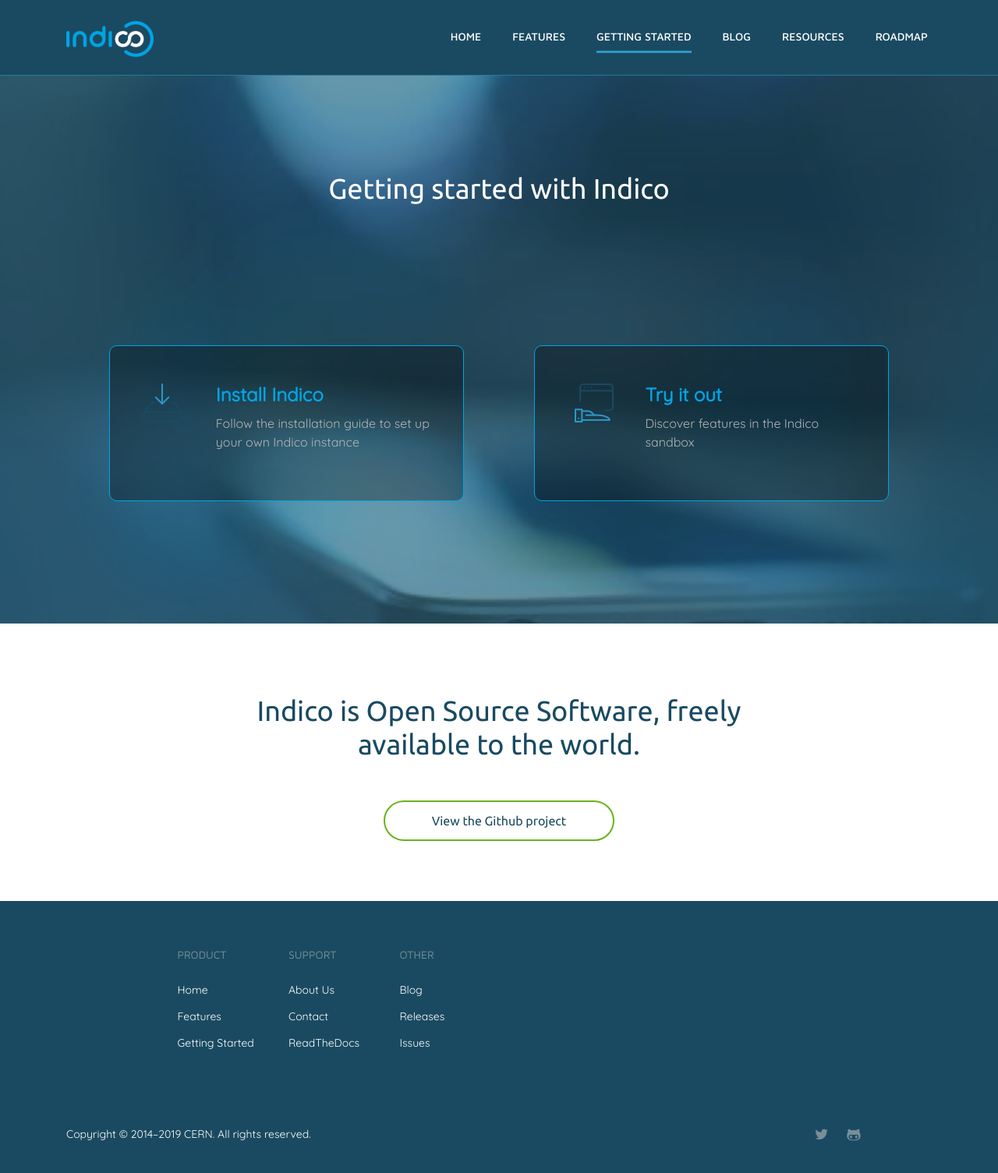
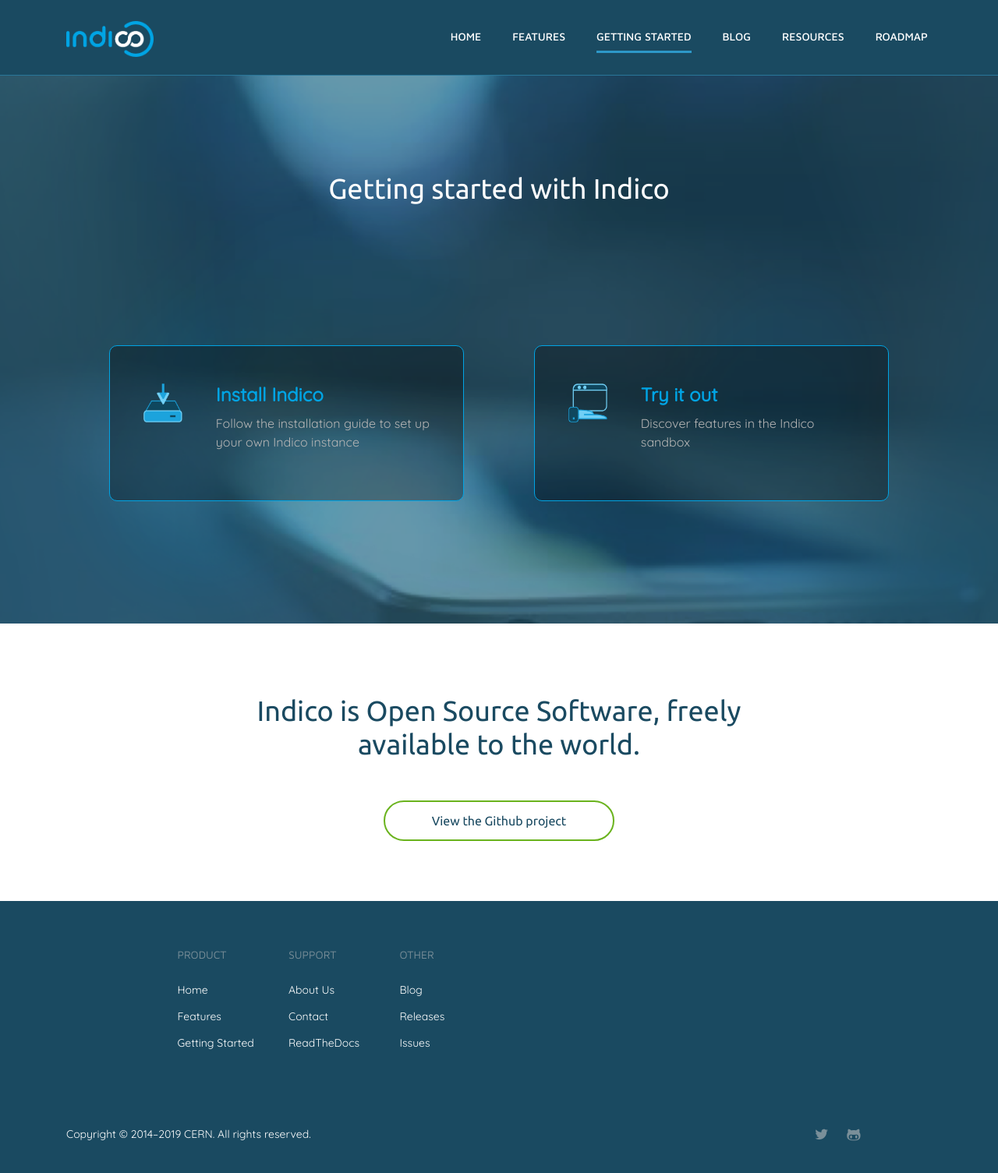
Before and after one commit to indico/indico.github.io, a Jekyll site: the page built from getting_started.md, in a window 1280 px wide. Shown: the whole page at 78% size. Built offline with Jekyll 4.4.1, drawn with Linux system fonts in a browser that asks for light colours; nearby versions of some CDN libraries; comment, search, counter and statistics services are not loaded.

Commit message:
Change getting started icons

```diff
--- a/_layouts/getting_started.html
+++ b/_layouts/getting_started.html
@@ -16,7 +16,7 @@
                     <a class="option-card" href="https://docs.getindico.io/en/stable/installation/">
                         <div class="row justify-content-center">
                             <div class="col-3">
-                                <img src="{{ '/img/own_machine.png' | relative_url }}">
+                                <img src="{{ '/img/install.png' | relative_url }}">
                             </div>
                             <div class="col-9">
                                 <h4>Install Indico</h4>
--- a/css/indico.scss
+++ b/css/indico.scss
@@ -1066,7 +1066,6 @@
         display: flex;
         flex-direction: column;
         justify-content: center;
-        align-items: center;
         text-align: left;
 
         img {
```
Also changed, not shown: img/cloud_image.png (deleted), img/install.png (added), img/own_machine.png (deleted), img/sandbox.png.
